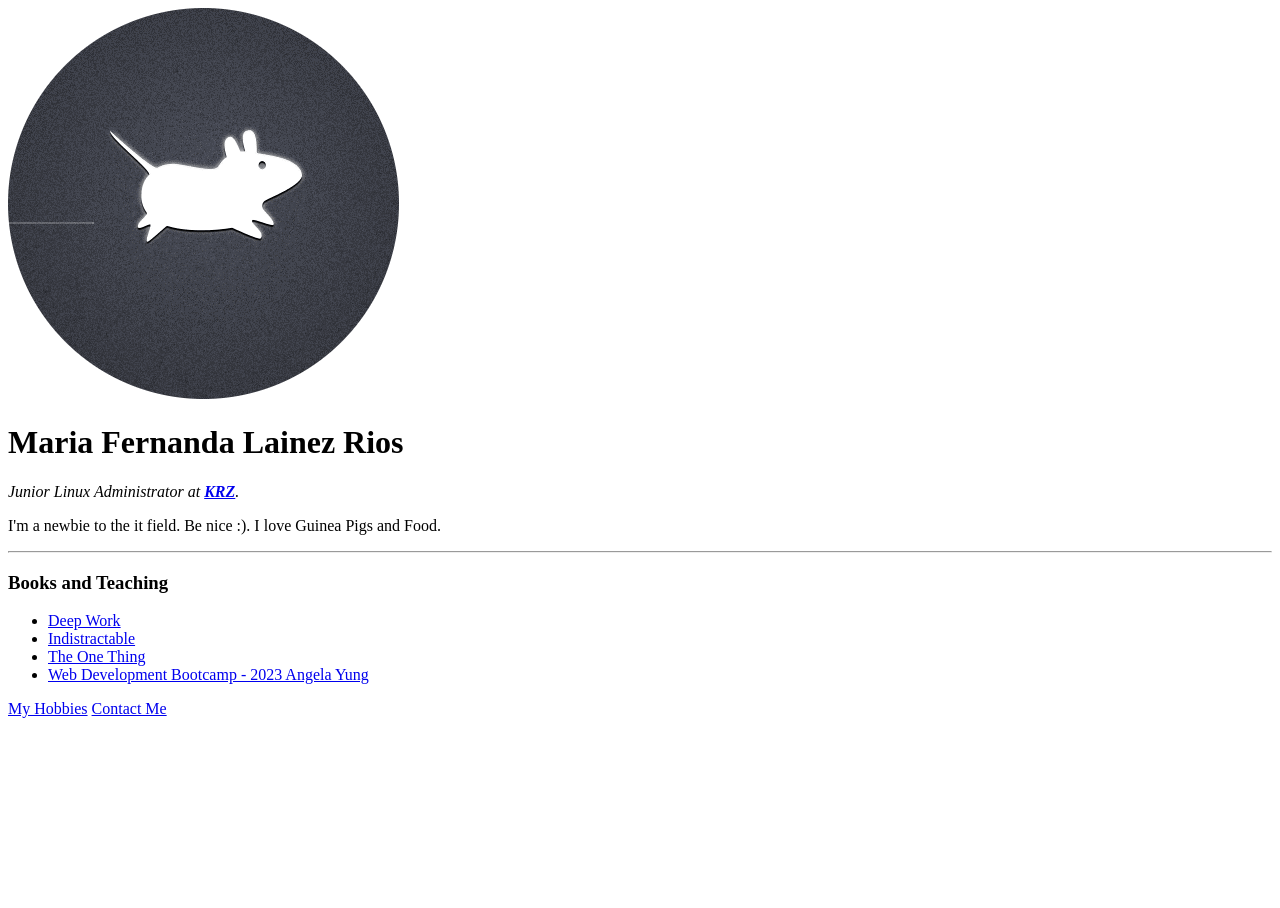
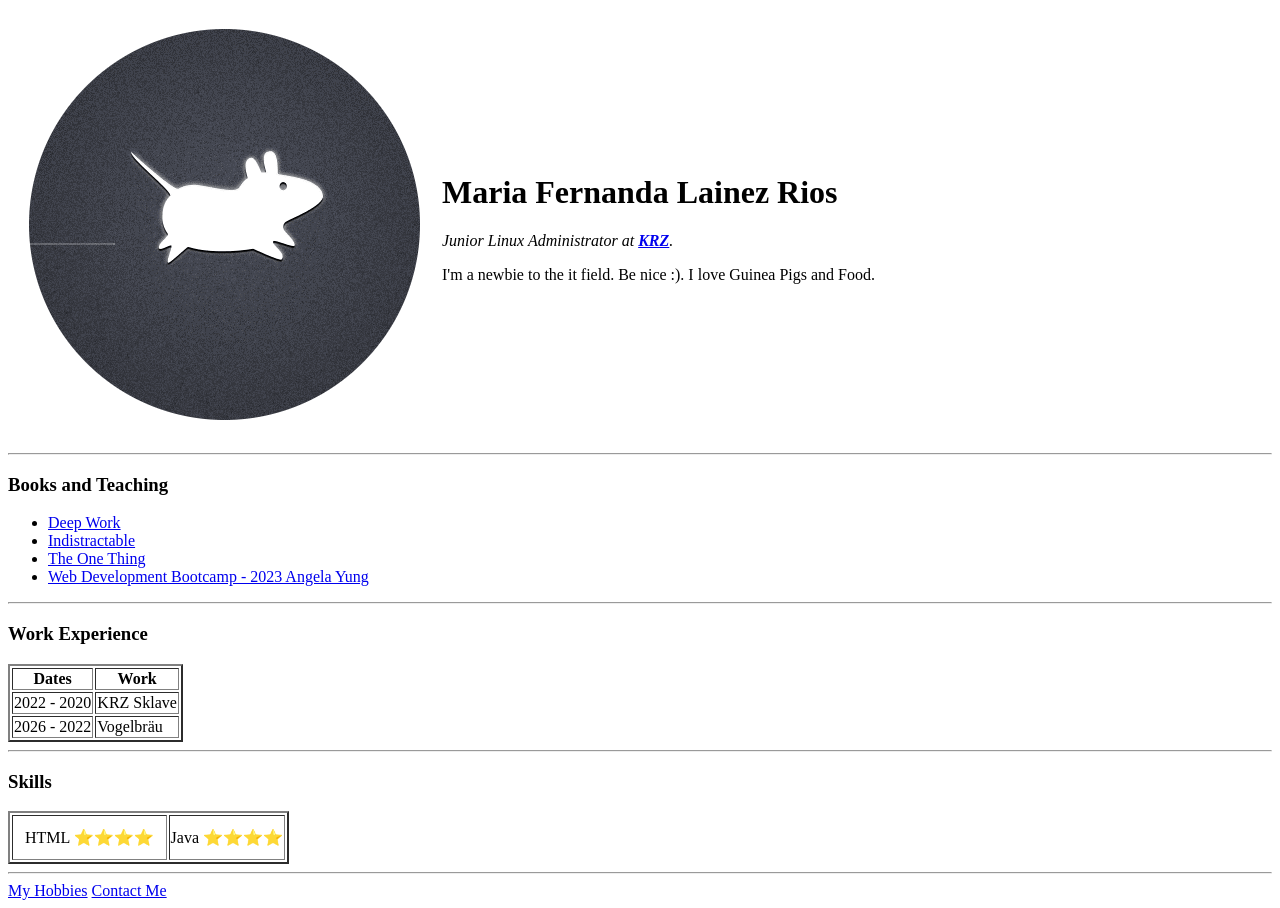
Before and after one commit to dickunddoof/lernen_webkrams, a plain HTML site: page MariaWebDev/index.html in a window 1280 px wide. Before the commit the page ends 800 px from the top, so only its background shows below. Drawn offline with Linux system fonts and the light colour scheme.

```diff
--- a/MariaWebDev/index.html
+++ b/MariaWebDev/index.html
@@ -5,10 +5,15 @@
     <title>Maria's Personal Site </title>
   </head>
   <body>
-    <img src="Images/Maus.png" alt="Maria profile picture">
-    <h1>Maria Fernanda Lainez Rios</h1>
-    <p><em>Junior Linux Administrator at <strong><a href=">https://www.krz-swd.de/">KRZ</a></strong>.</em></p>
-    <p>I'm a newbie to the it field. Be nice :). I love Guinea Pigs and Food.</p>
+    <table cellspacing="20">
+      <tr>
+        <td><img src="Images/Maus.png" alt="Maria profile picture"></td>
+        <td><h1>Maria Fernanda Lainez Rios</h1>
+        <p><em>Junior Linux Administrator at <strong><a href=">https://www.krz-swd.de/">KRZ</a></strong>.</em></p>
+        <p>I'm a newbie to the it field. Be nice :). I love Guinea Pigs and Food.</p></td>
+      </tr>
+    </table>
+
     <hr>
     <h3>Books and Teaching</h3>
     <ul>
@@ -17,6 +22,55 @@
       <li><a href="https://www.amazon.de/-/en/Gary-Keller/dp/1848549253/ref=sr_1_2?crid=1FQO9KXF9ZVBA&keywords=the+one+thing&qid=1671572286&sprefix=the+one+thing%2Caps%2C100&sr=8-2">The One Thing</a></li>
       <li><a href="https://www.udemy.com/course/the-complete-web-development-bootcamp/">Web Development Bootcamp - 2023 Angela Yung</a></li>
     </ul>
+
+    <hr>
+    <h3>Work Experience</h3>
+    <table border="2">
+      <thead>
+        <tr>
+          <th>Dates</th>
+          <th>Work</th>
+        </tr>
+      </thead>
+      <tbody>
+
+      </tbody>
+      <tfoot>
+
+      </tfoot>
+
+      <tr>
+        <td>2022 - 2020</td>
+        <td>KRZ Sklave</td>
+
+      </tr>
+      <tr>
+        <td>2026 - 2022</td>
+        <td> Vogelbräu</td>
+
+      </tr>
+
+    </table>
+
+    <hr>
+
+    <h3>Skills</h3>
+    <table border="2">
+      <tr>
+        <td>
+          <table cellspacing="10">
+            <tr>
+              <td>HTML ⭐⭐⭐⭐</td>
+            </tr>
+          </table>
+        </td>
+        <td>Java ⭐⭐⭐⭐</td>
+
+      </tr>
+    </table>
+
+
+    <hr>
     <a href="hobbies.html">My Hobbies</a>
     <a href="contact-me.html">Contact Me</a>
   </body>
```
Also changed, not shown: MariaWebDev/contact-me.html (+29 -0 lines).
